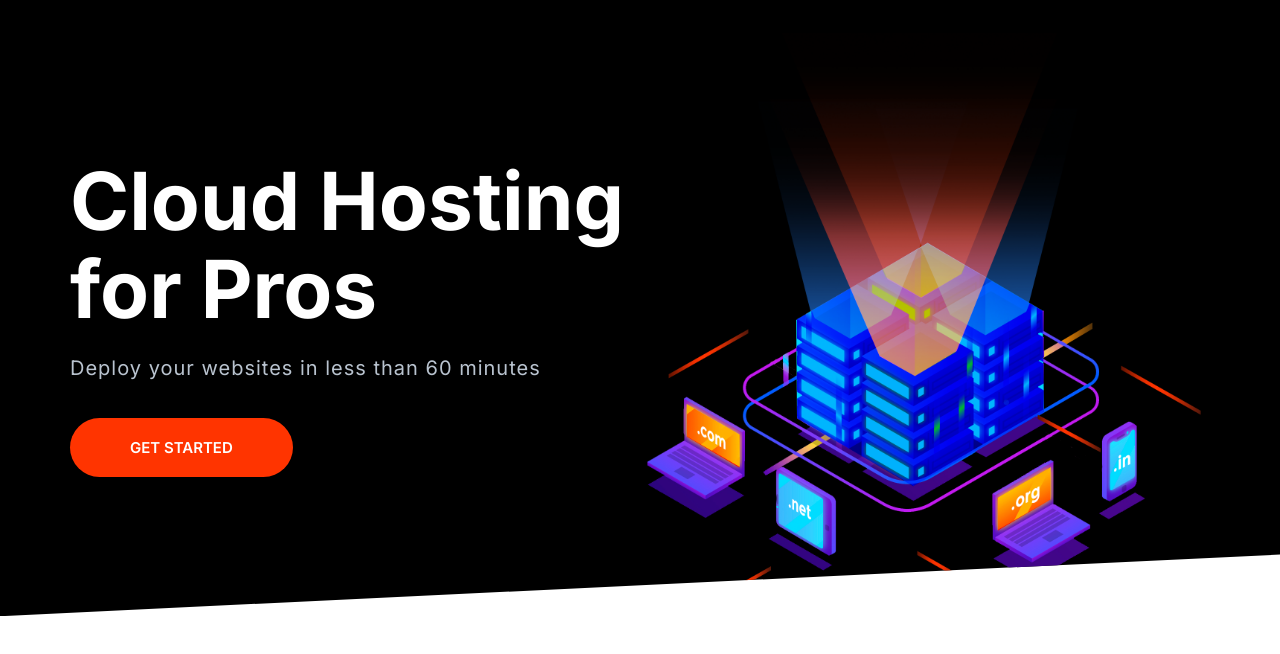
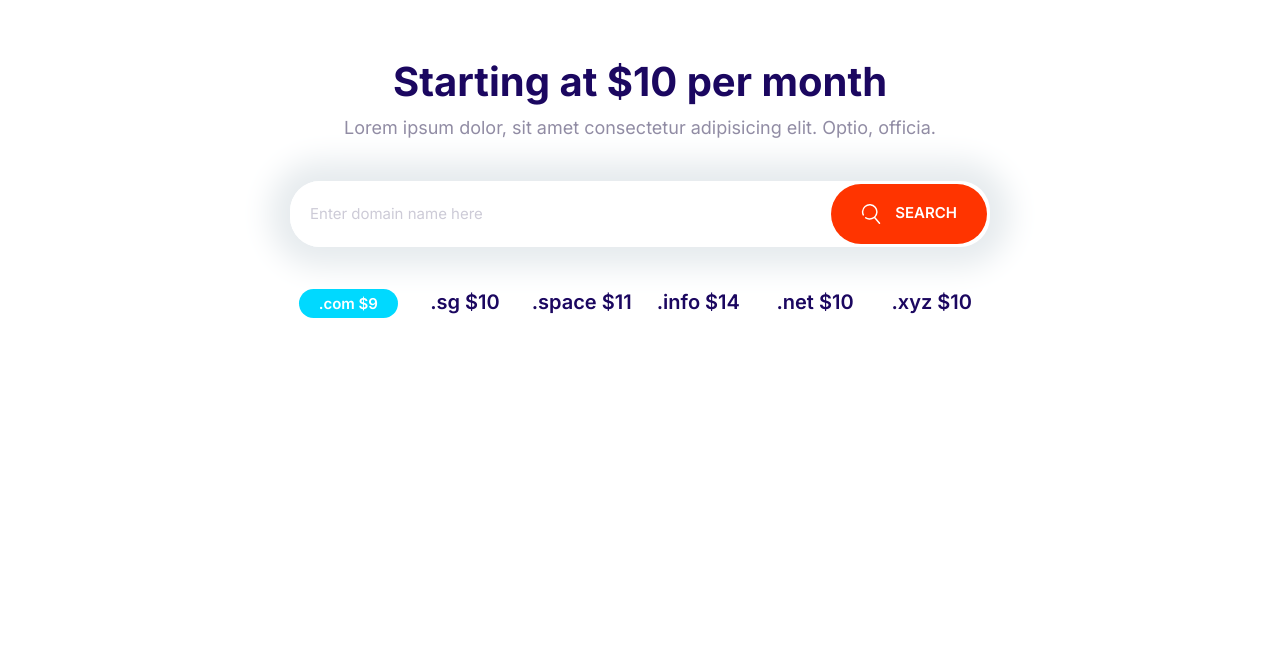
Before and after one commit to Onguko/TrialMoshify, a plain HTML site: page index.html in a window 1280 px wide. Drawn offline with Linux system fonts and the light colour scheme.

Commit message:
implementing the domain block

```diff
--- a/css/styles.css
+++ b/css/styles.css
@@ -210,6 +210,13 @@ a {
     margin: 1rem 0;
 }
 
+.btn .icon {
+    width: 2rem;
+    height: 2rem;
+    margin-right: 1rem;
+    vertical-align: middle;
+}
+
 .btn--primary {
     background: var(--color-primary);
     color: #fff;
@@ -290,11 +297,11 @@ display: flex;
 .input-group .input {
     border: 0;
     flex-grow: 1;
-    padding: 1.5rem 1rem;
+    padding: 1.5rem 2rem;
 }
 
 .input-group .btn {
-    margin:4px;
+    margin:3px;
 }
 @media screen and (min-width:1024px) {
     .input {
@@ -716,3 +723,33 @@ transform: rotate(0);
         align-self: center;
     }
 }
+
+/* Domain Block */
+
+.block-domain .input-group{
+   box-shadow: 0 0 30px 20px #e6ebee;
+   border: 0;
+   margin: 4rem auto;
+   max-width: 700px;
+}
+
+.block-domain__prices {
+    display: grid;
+    grid-template-columns: repeat(3,1fr);
+    grid-template-rows: repeat(2,6rem);
+    font-size: 2rem;
+    font-weight: 600;
+    justify-items: center;
+    max-width: 700px;
+    margin: 0 auto;
+}
+
+@media screen and (min-width:768px) {
+
+    .block-domain__prices {
+        display: grid;
+        grid-template-columns:repeat(auto-fit, minmax(10rem,1fr));
+    }
+
+
+}
--- a/index.html
+++ b/index.html
@@ -15,17 +15,33 @@
     <link rel="stylesheet" href="css/styles.css" />
   </head>
   <body>
-    <section class="block block--dark block--skewed-left hero">
-      <div class="grid grid--1x2 container">
-        <header class="block__header hero__content">
-          <h1 class="block__heading">Cloud Hosting for Pros</h1>
-          <p class="hero__tagline">
-            Deploy your websites in less than 60 minutes
-          </p>
-          <a href="#" class="btn btn--accent btn--stretched">GET STARTED</a>
-        </header>
-        <img class="hero__image" src="images/banner.png" alt="" />
+    <section class="block container block-domain">
+      <header class="block__header">
+        <h2 class="block__heading">Starting at $10 per month</h2>
+        <p>
+          Lorem ipsum dolor, sit amet consectetur adipisicing elit. Optio,
+          officia.
+        </p>
+      </header>
+      <div class="input-group">
+        <input type="text" class="input" placeholder="Enter domain name here" />
+        <button class="btn btn--accent">
+          <svg class="icon icon--white">
+            <use xlink:href="images/sprite.svg#search"></use>
+          </svg>
+          Search
+        </button>
       </div>
+      <ul class="list block-domain__prices">
+        <li>
+          <span class="badge badge--secondary">.com $9</span>
+        </li>
+        <li>.sg $10</li>
+        <li>.space $11</li>
+        <li>.info $14</li>
+        <li>.net $10</li>
+        <li>.xyz $10</li>
+      </ul>
     </section>
 
     <script src="js/main.js"></script>
```
Also changed, not shown: components/domainblock.html (added, +27 -0 lines).
